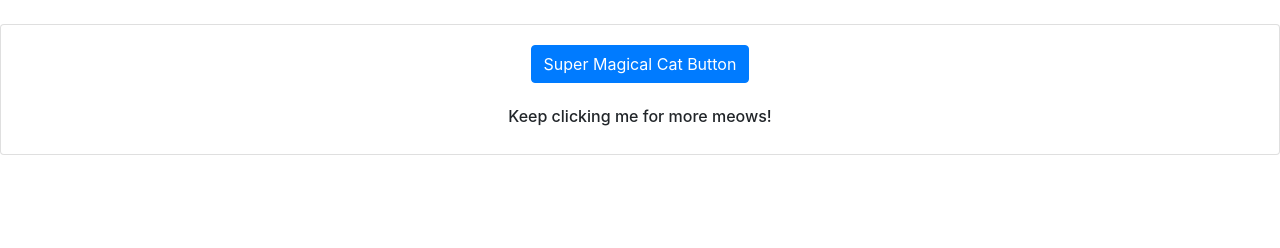
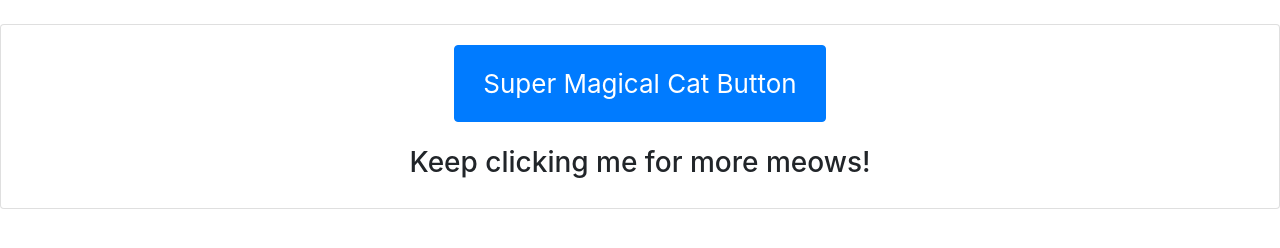
Before and after one commit to rafraga/magical-cat-button, a plain HTML site: page index.html in a window 1280 px wide. Drawn offline with nearby package versions, Linux system fonts and the light colour scheme.

Commit message:
Update index.html

```diff
--- a/index.html
+++ b/index.html
@@ -11,9 +11,9 @@
   <div class="card">
       <div class="card-body">
         <center>
-          <button id="cat-button" type="button" class="btn btn-primary">Super Magical Cat Button</button>
+          <button id="cat-button" type="button" class="btn btn-primary" style="padding: 18px 28px; font-size: 26px;">Super Magical Cat Button</button>
           <br><br>
-          <h6>Keep clicking me for more meows!</h6>
+          <h3>Keep clicking me for more meows!</h3>
         </center>
       </div>
     </div>
```
